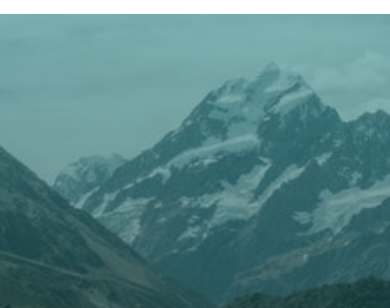
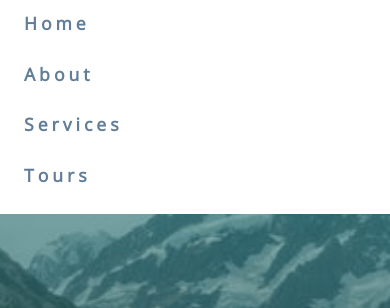
Before and after one commit to BreckCowan/scroll-service, a plain HTML site: page index.html in a window 390 px wide. Both pictures are taken after a click on the button 353 px from the left and 151 px from the top of the page. Shown: the part 288-596 px from the top of the page. Drawn offline with nearby package versions, Linux system fonts and the light colour scheme.

Commit message:
added nav bar functionality

```diff
--- a/app.js
+++ b/app.js
@@ -7,6 +7,16 @@
 const date = document.getElementById('date');
 date.innerHTML = new Date().getFullYear();
 // ********** close links ************
+const navToggle = document.querySelector('.nav-toggle');
+const linksContainer = document.querySelector('.links-container');
+const links = document.querySelector('.links');
+
+navToggle.addEventListener('click', function(){
+    linksContainer.classList.toggle("show-links");
+    const containerHeight = linksContainer.getBoundingClientRect().height;
+    const linksHeight = links.getBoundingClientRect().height;
+});
+
 
 // ********** fixed navbar ************
 
--- a/index.html
+++ b/index.html
@@ -40,6 +40,10 @@
               <li>
                 <a href="#tours" class="scroll-link">tours</a>
               </li>
+              <li>
+                <a href="#tours" class="scroll-link">tours</a>
+              </li>
+
             </ul>
           </div>
         </div>
```
